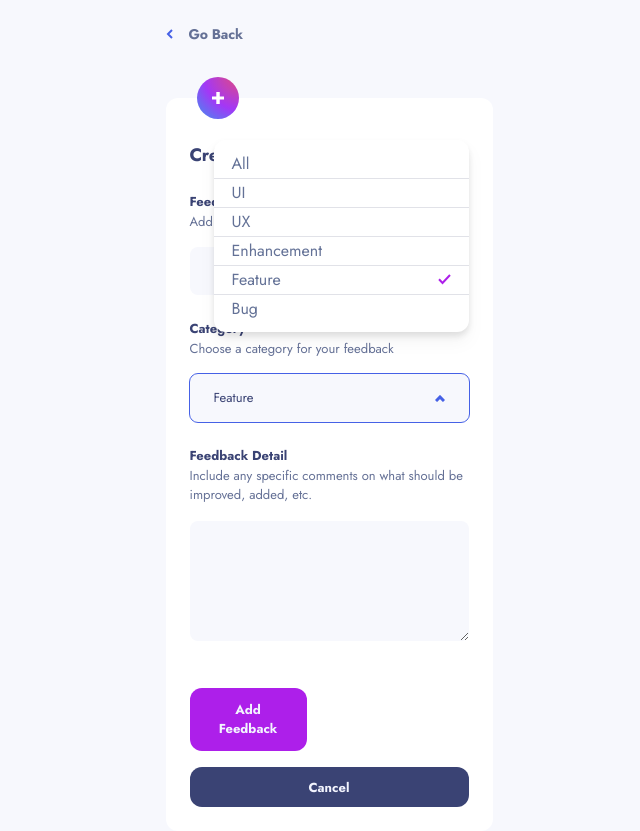
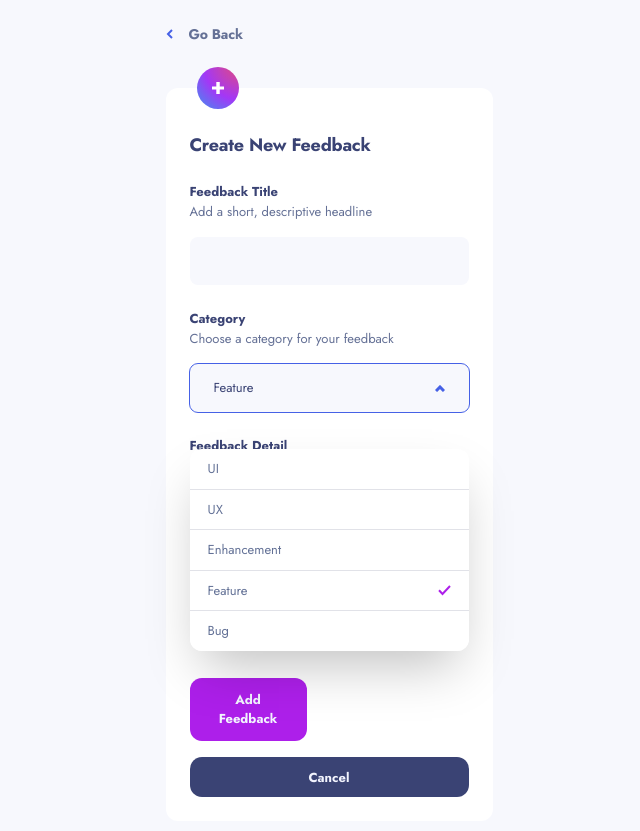
Before and after one commit to FlorianGmz/Frontend-Mentor-Challenges, a React (Vite) app in the folder product-feedback/: page /feedback/create in a window 1280 px wide. Both pictures are taken after a click on the element "Feature". Shown: the whole page, without its empty margins (311-951 px from the left). Built offline with nearby package versions, Linux system fonts and the light colour scheme.

Commit message:
controlled category input complete + dropdown menu complete

```diff
--- a/product-feedback/src/components/CreateFeedbackPage.tsx/CategoryInput.tsx
+++ b/product-feedback/src/components/CreateFeedbackPage.tsx/CategoryInput.tsx
@@ -19,9 +19,8 @@ const CategoryInput: React.FC<CategoryInputProps> = ({
     setFocus((toggle) => !toggle);
     setOpenMenu((toggle) => !toggle);
   };
-
   return (
-    <div>
+    <div className="relative">
       <h3 className="text-[13px] font-bold text-el-font_def">Category</h3>
       <p className="text-[13px] text-bt-white_font">
         Choose a category for your feedback
@@ -40,13 +39,15 @@ const CategoryInput: React.FC<CategoryInputProps> = ({
         ) : (
           <ArrowIconDown color={"#4661E6"} />
         )}
-        {openMenu && (
-          <DropdownCategory
-            selectedCategory={selectedCategory}
-            setSelectedCategory={setSelectedCategory}
-          />
-        )}
       </div>
+      {openMenu && (
+        <DropdownCategory
+          setOpenMenu={setOpenMenu}
+          setFocus={setFocus}
+          selectedCategory={selectedCategory}
+          setSelectedCategory={setSelectedCategory}
+        />
+      )}
     </div>
   );
 };
--- a/product-feedback/src/components/CreateFeedbackPage.tsx/CreateFeedbackPage.tsx
+++ b/product-feedback/src/components/CreateFeedbackPage.tsx/CreateFeedbackPage.tsx
@@ -31,8 +31,8 @@ const CreateFeedbackPage: React.FC<AppData> = ({ data }) => {
         <div className="mx-auto w-[327px] py-[24px]">
           <GoBackLink />{" "}
         </div>
-        <div className="mx-auto mt-[30px] flex w-[327px] flex-col gap-[24px] rounded-xl bg-bt-white_def p-[24px]">
-          <div className="absolute top-[70px] scale-75">
+        <div className="mx-auto mt-[20px] flex w-[327px] flex-col gap-[24px] rounded-xl bg-bt-white_def p-[24px]">
+          <div className="absolute top-[60px] scale-75">
             <IconNewFeedback />
           </div>
           <h1 className="mt-[20px] text-h3 text-el-font_def">
--- a/product-feedback/src/components/CreateFeedbackPage.tsx/DropdownCategory.tsx
+++ b/product-feedback/src/components/CreateFeedbackPage.tsx/DropdownCategory.tsx
@@ -5,30 +5,37 @@ import CheckIcon from "../ui/icons/CheckIcon";
 interface DropdownCategoryProps {
   selectedCategory: string;
   setSelectedCategory: React.Dispatch<React.SetStateAction<string>>;
+  setOpenMenu: React.Dispatch<React.SetStateAction<boolean>>;
+  setFocus: React.Dispatch<React.SetStateAction<boolean>>;
 }
 
 const DropdownCategory: React.FC<DropdownCategoryProps> = ({
   selectedCategory,
   setSelectedCategory,
+  setOpenMenu,
+  setFocus,
 }) => {
   const allDataCategories = data.productRequests.map(
     (request) => request.category,
   );
-  const nonDataCategories = ["all", "ui", "ux"];
+  const nonDataCategories = ["ui", "ux"];
   const categories = [...nonDataCategories, ...allDataCategories];
 
   const filteredCategories = Array.from(new Set(categories));
 
   const handleCategoryClick = (category: string) => {
     setSelectedCategory(category);
+    setOpenMenu(false);
+    setFocus(false);
   };
 
   return (
-    <div className="absolute top-[140px] z-10 mb-28 flex h-[192px] w-[255px] cursor-pointer flex-col justify-between rounded-xl bg-bt-white_def py-[12px] text-body-1 text-feedback-description drop-shadow-lg md:top-[340px] xl:top-[140px]">
+    <div className="absolute top-[120px] z-10 mb-28 cursor-pointer rounded-xl shadow-2xl md:top-[340px] xl:top-[140px]">
+      <div className="flex h-auto w-[279px] flex-col justify-between rounded-xl bg-bt-white_def text-[13px] text-feedback-description">
         {filteredCategories.map((category, index) => (
           <React.Fragment key={category}>
             <div
-            className="flex cursor-pointer items-center justify-between px-[18px]"
+              className="flex cursor-pointer items-center justify-between px-[18px] py-[10px]"
               onClick={() => handleCategoryClick(category)}
             >
               <p className="capitalize" data-value={category}>
@@ -44,6 +51,7 @@ const DropdownCategory: React.FC<DropdownCategoryProps> = ({
           </React.Fragment>
         ))}
       </div>
+    </div>
   );
 };
 
--- a/product-feedback/src/components/SuggestionsPage.tsx/SuggestionsBar/SortingElement.tsx
+++ b/product-feedback/src/components/SuggestionsPage.tsx/SuggestionsBar/SortingElement.tsx
@@ -19,18 +19,32 @@ const SortingElement: React.FC<SortingElementProps> = ({
 }) => {
   const [toggleDropDownMenu, setToggleDropDownMenu] = useState(false);
 
+  const [isClicked, setIsClicked] = useState(false);
+
+  const handleClick = () => {
+    setToggleDropDownMenu((toggle) => !toggle);
+    setIsClicked((toggle) => !toggle);
+  };
   return (
     <div
-      onClick={() => setToggleDropDownMenu(!toggleDropDownMenu)}
+      onClick={handleClick}
       className="group flex cursor-pointer items-center gap-1"
     >
-      <span className="text-[13px] text-el_def group-focus-within:text-el-sort_active md:text-[14px]">
+      <span
+        className={`text-[13px] ${isClicked ? "text-el-sort_active" : "text-el_def"} md:text-[14px]`}
+      >
         Sort by :
       </span>
-      <p className="bg-bt-dark-blue_back text-[13px] font-bold text-bt-white_def focus:outline-none group-focus-within:text-el-sort_active md:text-[14px]">
+      <p
+        className={`bg-bt-dark-blue_back text-[13px] font-bold focus:outline-none ${isClicked ? "text-el-sort_active" : "text-bt-white_def"} md:text-[14px]`}
+      >
         {selectedOption.label}
       </p>
-      {toggleDropDownMenu ? <ArrowIconUp /> : <ArrowIconDown />}
+      {toggleDropDownMenu ? (
+        <ArrowIconUp color="" />
+      ) : (
+        <ArrowIconDown color="" />
+      )}
       {toggleDropDownMenu && (
         <DropdownMenu
           selectedOption={selectedOption}
```
Lines whose indentation alone changed are shown as unchanged.
